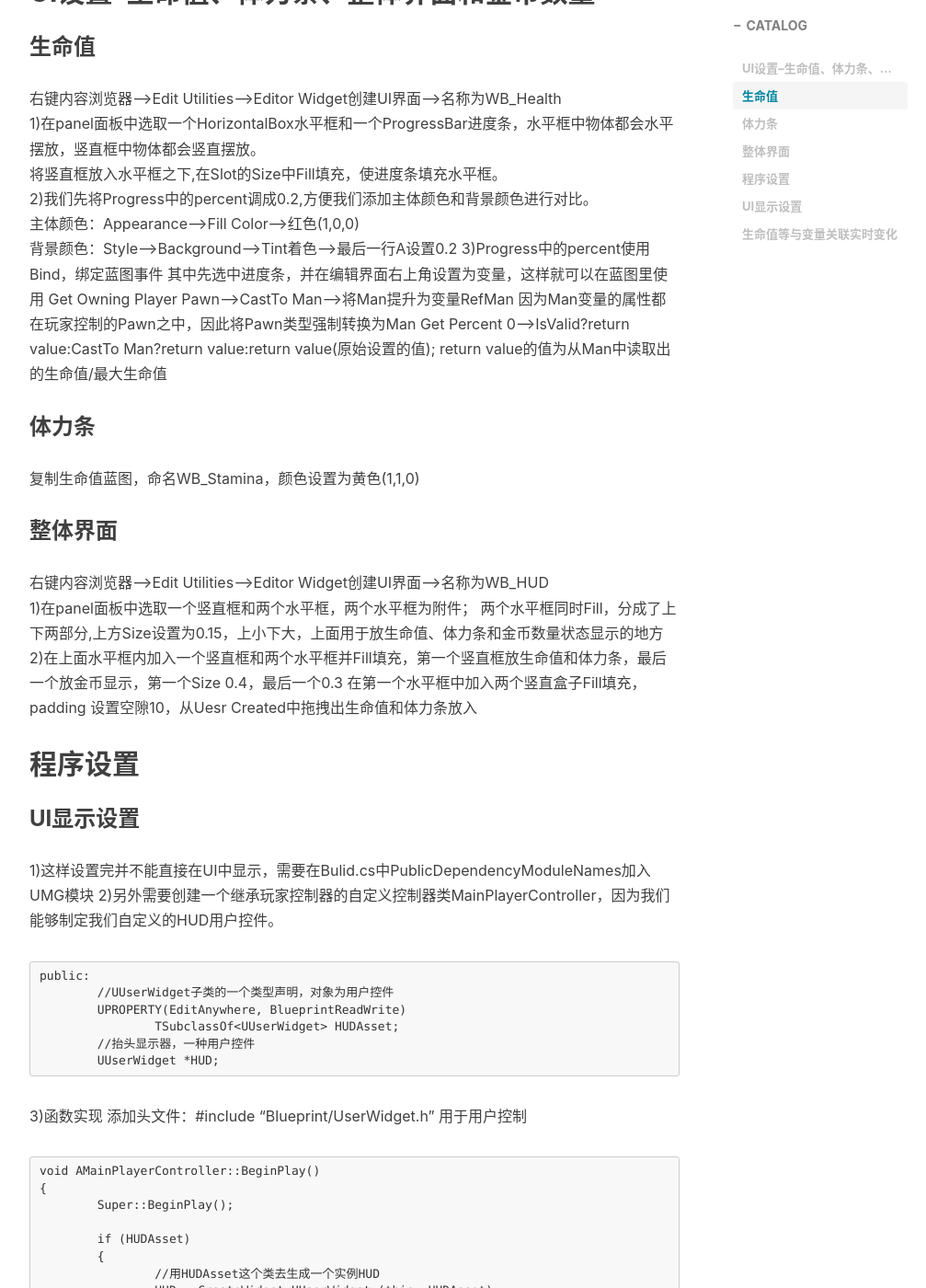
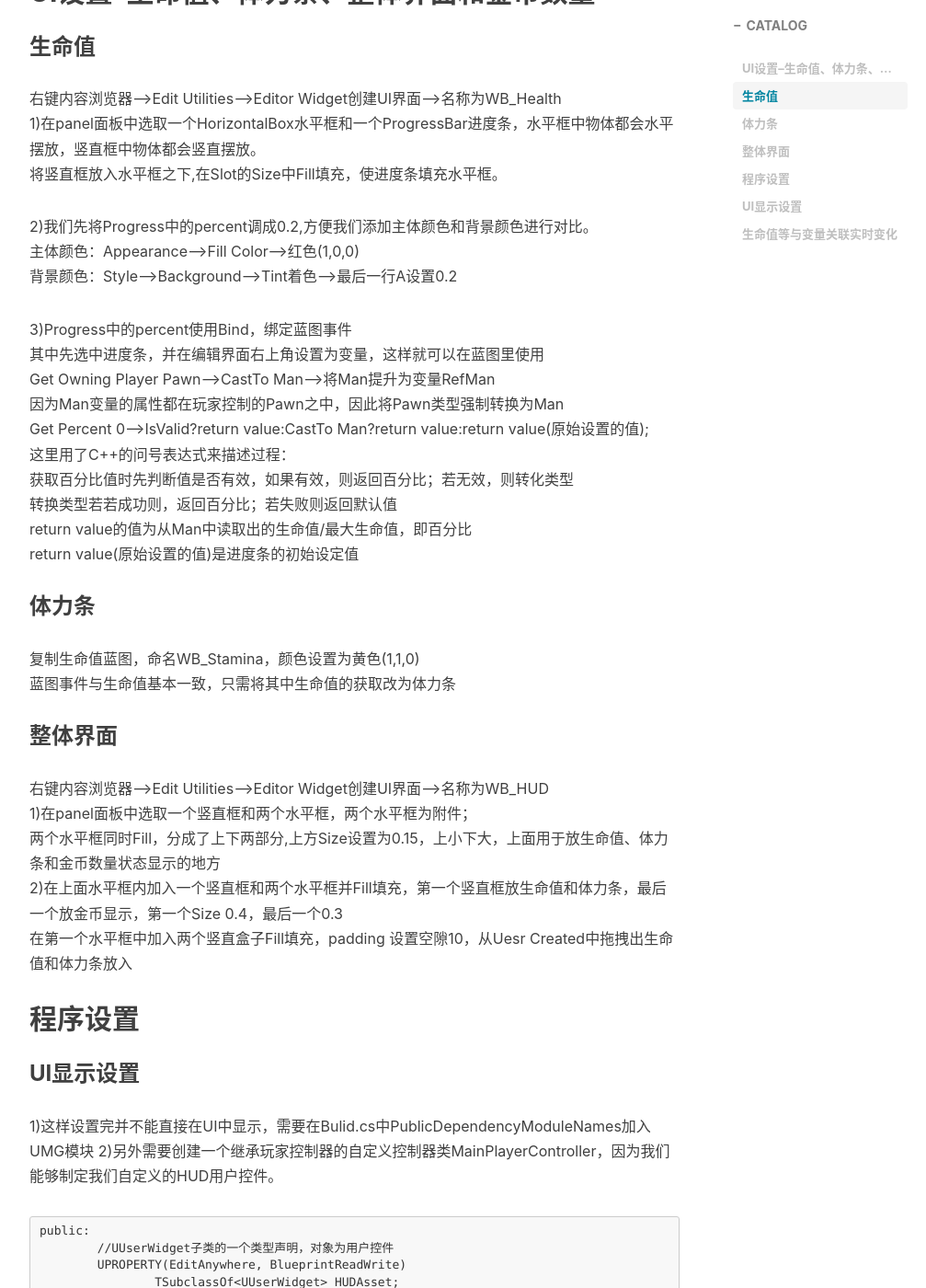
Before and after one commit to AIaimuti/aiaimuti.github.io, a Jekyll site: the page built from _posts/UE4/UE4_C++/2020-5-1-HUD_UI.md, in a window 1280 px wide and 1400 px high, scrolled down 682 px. Shown: the whole window at 92% size, without its empty margins (233-1240 px from the left). Built offline with Jekyll 4.4.1, drawn with Linux system fonts in a browser that asks for light colours; nearby versions of some CDN libraries; comment, search, counter and statistics services are not loaded.

Commit message:
Update 2020-5-1-HUD_UI.md

```diff
--- a/_posts/UE4/UE4_C++/2020-5-1-HUD_UI.md
+++ b/_posts/UE4/UE4_C++/2020-5-1-HUD_UI.md
@@ -17,23 +17,31 @@ tags:
 右键内容浏览器-->Edit Utilities-->Editor Widget创建UI界面-->名称为WB_Health<br>
 1)在panel面板中选取一个HorizontalBox水平框和一个ProgressBar进度条，水平框中物体都会水平摆放，竖直框中物体都会竖直摆放。<br>
 将竖直框放入水平框之下,在Slot的Size中Fill填充，使进度条填充水平框。<br>
+
 2)我们先将Progress中的percent调成0.2,方便我们添加主体颜色和背景颜色进行对比。<br>
 主体颜色：Appearance-->Fill Color-->红色(1,0,0)<br>
 背景颜色：Style-->Background-->Tint着色-->最后一行A设置0.2
-3)Progress中的percent使用Bind，绑定蓝图事件
-其中先选中进度条，并在编辑界面右上角设置为变量，这样就可以在蓝图里使用
-Get Owning Player Pawn-->CastTo Man-->将Man提升为变量RefMan
-因为Man变量的属性都在玩家控制的Pawn之中，因此将Pawn类型强制转换为Man
-Get Percent 0-->IsValid?return value:CastTo Man?return value:return value(原始设置的值);
-return value的值为从Man中读取出的生命值/最大生命值
+
+3)Progress中的percent使用Bind，绑定蓝图事件<br>
+其中先选中进度条，并在编辑界面右上角设置为变量，这样就可以在蓝图里使用<br>
+Get Owning Player Pawn-->CastTo Man-->将Man提升为变量RefMan<br>
+因为Man变量的属性都在玩家控制的Pawn之中，因此将Pawn类型强制转换为Man<br>
+Get Percent 0-->IsValid?return value:CastTo Man?return value:return value(原始设置的值);<br>
+这里用了C++的问号表达式来描述过程：<br>
+获取百分比值时先判断值是否有效，如果有效，则返回百分比；若无效，则转化类型<br>
+转换类型若若成功则，返回百分比；若失败则返回默认值<br>
+return value的值为从Man中读取出的生命值/最大生命值，即百分比 <br>
+return value(原始设置的值)是进度条的初始设定值
+
 ### 体力条
-复制生命值蓝图，命名WB_Stamina，颜色设置为黄色(1,1,0)
+复制生命值蓝图，命名WB_Stamina，颜色设置为黄色(1,1,0)<br>
+蓝图事件与生命值基本一致，只需将其中生命值的获取改为体力条
 
 ### 整体界面
 右键内容浏览器-->Edit Utilities-->Editor Widget创建UI界面-->名称为WB_HUD<br>
-1)在panel面板中选取一个竖直框和两个水平框，两个水平框为附件；
-两个水平框同时Fill，分成了上下两部分,上方Size设置为0.15，上小下大，上面用于放生命值、体力条和金币数量状态显示的地方
-2)在上面水平框内加入一个竖直框和两个水平框并Fill填充，第一个竖直框放生命值和体力条，最后一个放金币显示，第一个Size 0.4，最后一个0.3
+1)在panel面板中选取一个竖直框和两个水平框，两个水平框为附件；<br>
+两个水平框同时Fill，分成了上下两部分,上方Size设置为0.15，上小下大，上面用于放生命值、体力条和金币数量状态显示的地方<br>
+2)在上面水平框内加入一个竖直框和两个水平框并Fill填充，第一个竖直框放生命值和体力条，最后一个放金币显示，第一个Size 0.4，最后一个0.3<br>
 在第一个水平框中加入两个竖直盒子Fill填充，padding 设置空隙10，从Uesr Created中拖拽出生命值和体力条放入
 
 
```
